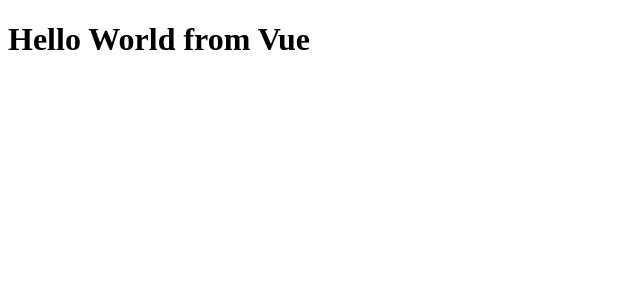
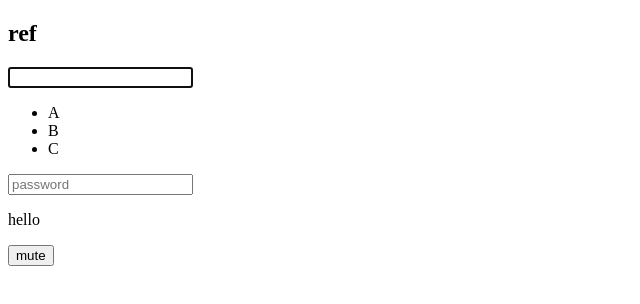
Before and after one commit to LearnShare/vra-vue, a Vue app: page / in a window 1280 px wide. Shown: the top 304 px of the page, without its empty margins (0-640 px from the left). Built offline with nearby package versions, Linux system fonts and the light colour scheme.

Commit message:
(demo): ref.

```diff
--- a/src/app.vue
+++ b/src/app.vue
@@ -1,14 +1,14 @@
 <template>
-  <hello-world msg="Hello World from Vue"/>
+  <demo-ref />
 </template>
 
 <script>
-import HelloWorld from '@/components/hello-world.vue';
+import DemoRef from '@/components/demo-ref.vue';
 
 export default {
   name: 'App',
   components: {
-    HelloWorld,
+    DemoRef,
   },
 };
 </script>
--- /dev/null
+++ b/src/components/demo-ref.vue
@@ -0,0 +1,75 @@
+<template>
+  <h2>ref</h2>
+  <input
+      type="text"
+      name="username"
+      ref="usernameInput">
+  <ul>
+    <li
+        v-for="(item, index) in list"
+        :key="index"
+        :ref="refItems">{{ item }}</li>
+  </ul>
+  <input
+      type="password"
+      name="password"
+      :ref="autoHint">
+  <hello-world
+      msg="hello"
+      ref="helloWorldElement" />
+  <button
+      @click="mute">mute</button>
+</template>
+
+<script>
+import HelloWorld from './hello-world.vue';
+
+export default {
+  name: 'DemoRef',
+  components: {
+    HelloWorld,
+  },
+  data() {
+    return {
+      list: [
+        'A',
+        'B',
+        'C',
+      ],
+      listItems: [],
+    };
+  },
+  mounted() {
+    this.focus();
+    console.log(this.listItems);
+  },
+  methods: {
+    focus() {
+      const {
+        usernameInput,
+      } = this.$refs;
+
+      if (usernameInput) {
+        usernameInput.focus();
+      }
+    },
+    refItems(el) {
+      this.listItems.push(el);
+    },
+    autoHint(el) {
+      el.setAttribute('placeholder', el.name);
+    },
+    mute() {
+      const {
+        helloWorldElement,
+      } = this.$refs;
+
+      if (helloWorldElement) {
+        // 访问自定义组件的属性和方法
+        console.log(helloWorldElement.msg);
+        helloWorldElement.mute();
+      }
+    },
+  },
+};
+</script>
--- a/src/components/hello-world.vue
+++ b/src/components/hello-world.vue
@@ -1,12 +1,22 @@
 <template>
-  <h1>{{ msg }}</h1>
+  <p>{{ muted ? '(muted)' : msg }}</p>
 </template>
 
 <script>
 export default {
   name: 'HelloWorld',
+  data() {
+    return {
+      muted: false,
+    };
+  },
   props: {
     msg: String,
   },
+  methods: {
+    mute() {
+      this.muted = true;
+    },
+  },
 };
 </script>
```
